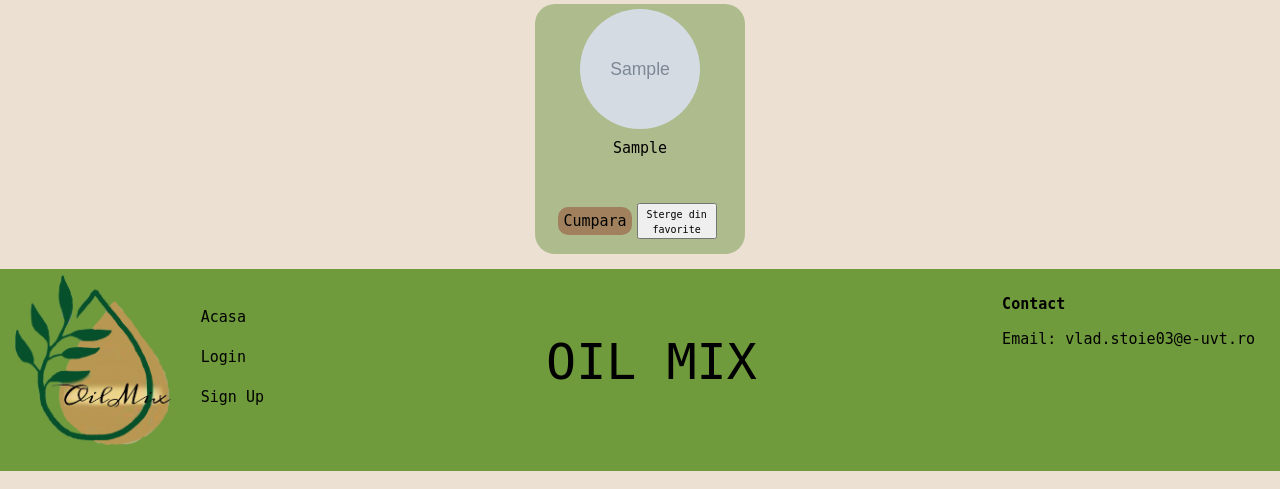
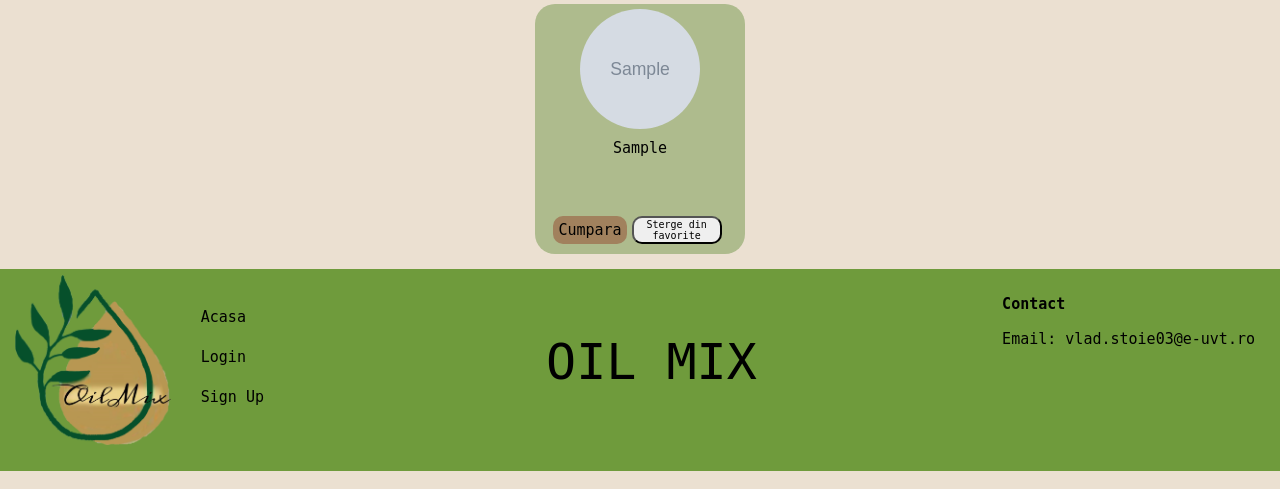
Before and after one commit to mell0wlem0n/oil_mix, a PHP site: page /pages/catalog.php in a window 1280 px wide. Shown: the part 166-655 px from the top of the page. Run offline with PHP 8.4, Linux system fonts and the light colour scheme; tables that the repository leaves empty or names only in its code hold one stand-in row (values such as "Sample post"); grey boxes marked "Sample" are stand-in pictures; data that the repository does not hold is empty.

Commit message:
modify some style

```diff
--- a/styles/main.css
+++ b/styles/main.css
@@ -459,12 +459,13 @@ a:hover {
 	display: flex;
 	align-items: center;
 	/* justify-content: space-between; */
-	margin: 10px;
+	margin: 5px;
 }
 .catalog-favorite-button {
 	font-size: 10px;
 	margin: 5px;
 	width: 80px;
+	border-radius: 10px;
 }
 
 .catalog-favorite-button a,
@@ -494,7 +495,9 @@ a:hover {
 
 .catalog-delete-favorite-button {
 	margin: 5px;
-	width: 80px;
+	width: 90px;
+	font-size: 5px;
+	border-radius: 10px;
 }
 
 @media only screen and (max-width: 470px) {
```
